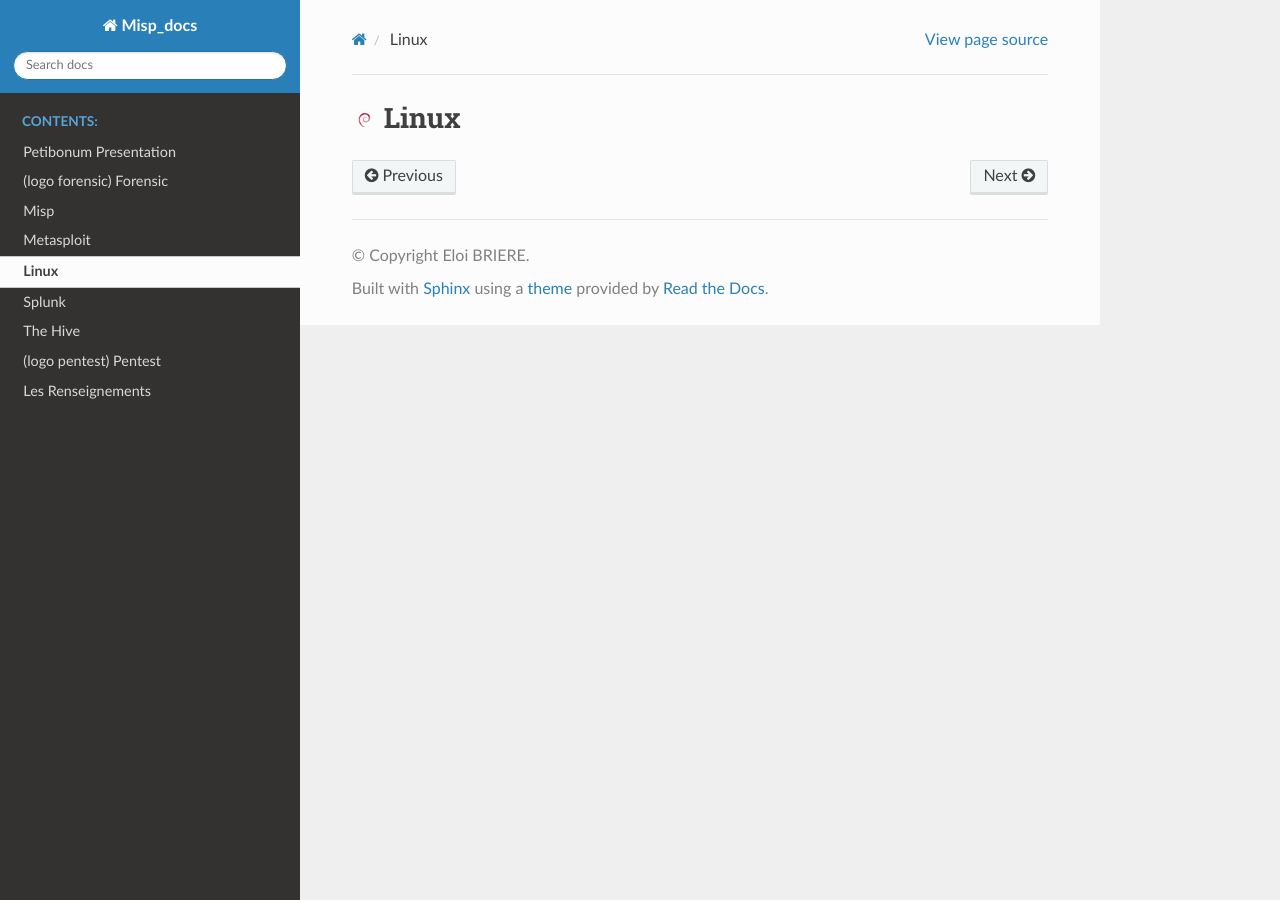
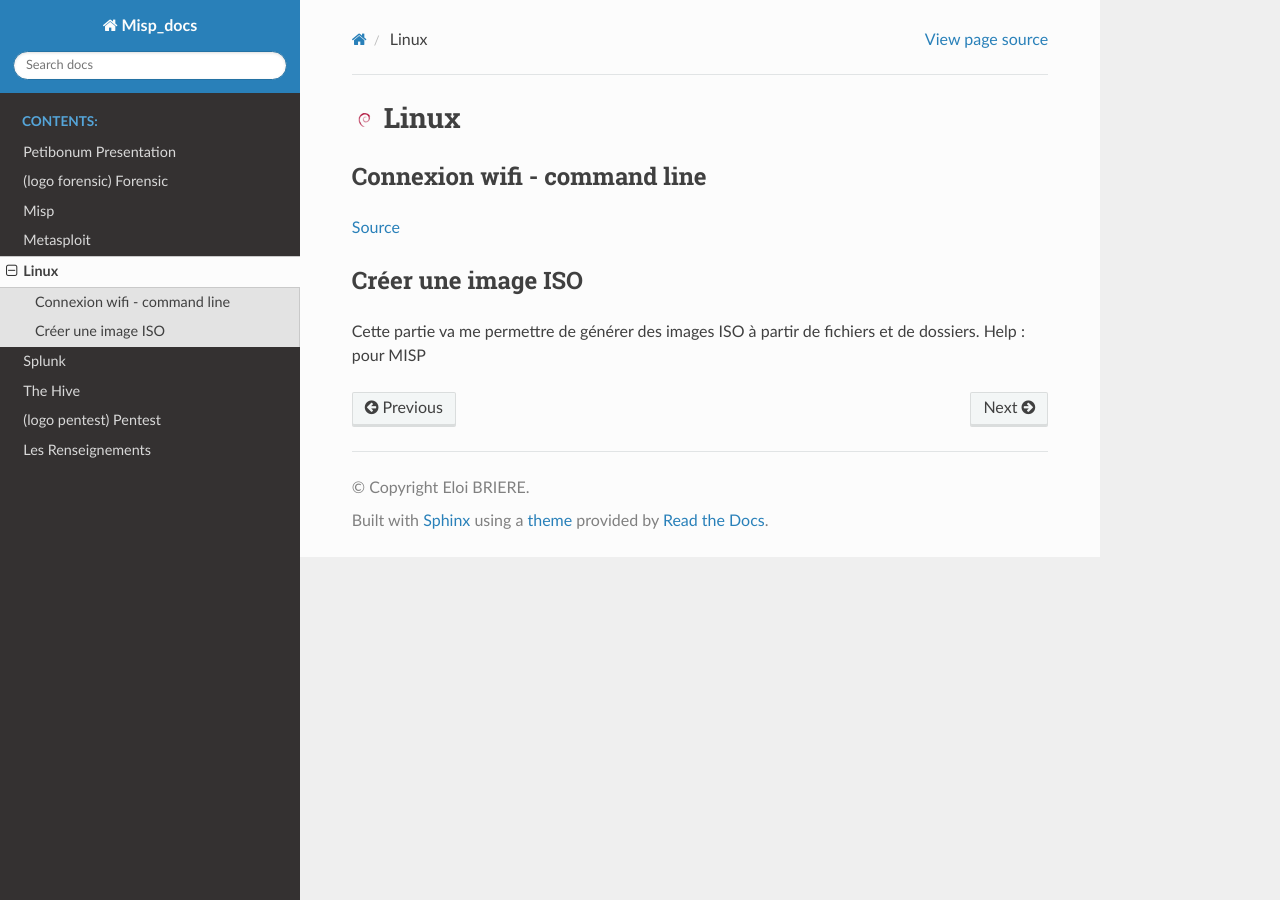
Before and after one commit to Iole-Bri/misp_docs_2, a Sphinx documentation site: the page built from docs/source/src/linux.md, in a window 1280 px wide. Built offline with Sphinx 7.4.7 and the Read the Docs theme 2.0.0, drawn with Linux system fonts in a browser that asks for light colours.

Commit message:
modif linux.md

```diff
--- a/docs/source/src/linux.md
+++ b/docs/source/src/linux.md
@@ -1 +1,10 @@
 # ![](img/debian_25.png) Linux
+
+## Connexion wifi - command line
+
+[Source](https://linuxhint.com/3-ways-to-connect-to-wifi-from-the-command-line-on-debian/)
+
+## Créer une image ISO
+
+Cette partie va me permettre de générer des images ISO à partir de fichiers et de dossiers.
+Help : pour MISP
```
